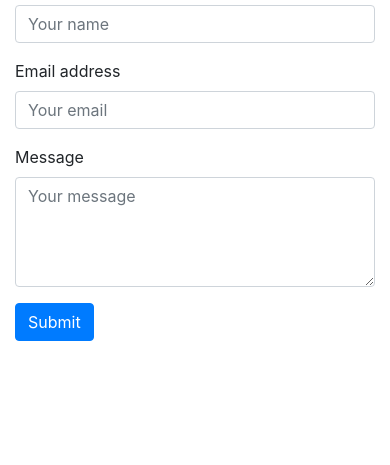
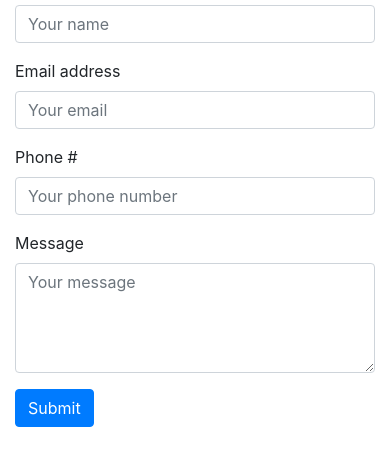
Before and after one commit to mastapegs/mpagan-gatsby-shopify-portfolio, a Gatsby site: page /contact in a window 390 px wide. Shown: the part 139-604 px from the top of the page. Built offline with nearby package versions, Linux system fonts and the light colour scheme; Gatsby itself is replaced by a stand-in of ours.

Commit message:
added form field for phone #

```diff
--- a/src/pages/contact.js
+++ b/src/pages/contact.js
@@ -7,6 +7,7 @@ const Contact = () => {
   const [name, setName] = useState('')
   const [email, setEmail] = useState('')
   const [message, setMessage] = useState('')
+  const [phone, setPhone] = useState('')
   const [submitForm, { data, error }] = useMutation(SUBMIT_CONTACT_FORM);
   const handleSubmit = e => {
     e.preventDefault()
@@ -56,6 +57,15 @@ const Contact = () => {
             onChange={e => setEmail(e.target.value)}
           />
         </Form.Group>
+        <Form.Group controlId="email">
+          <Form.Label>Phone #</Form.Label>
+          <Form.Control
+            type="tel"
+            placeholder="Your phone number"
+            value={phone}
+            onChange={e => setPhone(e.target.value)}
+          />
+        </Form.Group>
         <Form.Group controlId="message">
           <Form.Label>Message</Form.Label>
           <Form.Control
```
